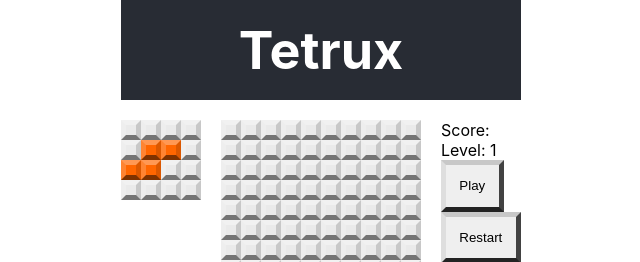
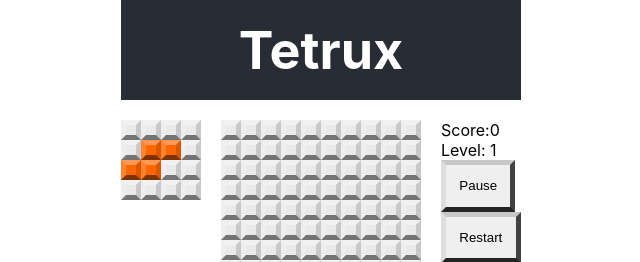
Before and after one commit to DeJayDev/redus-tetris, a React (Create React App) app: page / in a window 1280 px wide. Shown: the top 262 px of the page, without its empty margins (319-959 px from the left). Built offline with nearby package versions, Linux system fonts and the light colour scheme.

Commit message:
Added connection for score board

```diff
--- a/src/actions/index.js
+++ /dev/null
@@ -1,36 +0,0 @@
-export const RESUME     = "RESUME"     // Resume a paused game
-export const PAUSE      = "PAUSE"      // Pause the game
-export const RESTART    = "RESTART"    // Restart Game
-export const ROTATE     = "ROTATE"     // Rotate piece
-export const MOVE_LEFT  = "MOVE_LEFT"  // Move piece left
-export const MOVE_RIGHT = "MOVE_RIGHT" // Move piece right
-export const MOVE_DOWN  = "MOVE_DOWN"  // Move piece down
-export const GAME_OVER  = "GAME_OVER"  // The game is over
-
-export const moveRight = () => {
-    return { type: MOVE_RIGHT }
-}
-
-export const moveLeft = () => {
-    return { type: MOVE_LEFT }
-}
-
-export const rotate = () => {
-    return { type: ROTATE }
-}
-
-export const moveDown = () => {
-    return { type: MOVE_DOWN }
-}
-
-export const pause = () => {
-    return { type: PAUSE }
-}
-
-export const resume = () => {
-    return { type: RESUME }
-}
-
-export const restart = () => {
-    return { type: RESTART }
-}
--- /dev/null
+++ b/src/actions/index.ts
@@ -0,0 +1,36 @@
+export const RESUME     = 'RESUME'     // Resume a paused game
+export const PAUSE      = 'PAUSE'      // Pause the game
+export const RESTART    = 'RESTART'    // Restart Game
+export const ROTATE     = 'ROTATE'     // Rotate piece
+export const MOVE_LEFT  = 'MOVE_LEFT'  // Move piece left
+export const MOVE_RIGHT = 'MOVE_RIGHT' // Move piece right
+export const MOVE_DOWN  = 'MOVE_DOWN'  // Move piece down
+export const GAME_OVER  = 'GAME_OVER'  // The game is over
+
+export const moveRight = () => {
+	return { type: MOVE_RIGHT }
+}
+
+export const moveLeft = () => {
+	return { type: MOVE_LEFT }
+}
+
+export const rotate = () => {
+	return { type: ROTATE }
+}
+
+export const moveDown = () => {
+	return { type: MOVE_DOWN }
+}
+
+export const pause = () => {
+	return { type: PAUSE }
+}
+
+export const resume = () => {
+	return { type: RESUME }
+}
+
+export const restart = () => {
+	return { type: RESTART }
+}
--- a/src/components/MessagePopup.tsx
+++ b/src/components/MessagePopup.tsx
@@ -21,7 +21,7 @@ function MessagePopup(props: any) {
 	return <Fragment>
 		<div className={`message-popup ${isHidden}`}>
 			<h1>Message Title</h1>
-			<p>Message Content</p>
+			<p>{message}</p>
 		</div>
 	</Fragment>
 }
--- a/src/components/Scoreboard.tsx
+++ b/src/components/Scoreboard.tsx
@@ -1,15 +1,31 @@
 import { Fragment } from 'react'
+import { useDispatch, useSelector } from 'react-redux'
+import { pause, restart, resume } from '../actions'
 import '../css/Scoreboard.css'
+import { RootState } from '../reducers'
 
 // eslint-disable-next-line @typescript-eslint/no-explicit-any
 function Scoreboard(props: any) { //TODO: fix type
 
+	const dispatch = useDispatch()
+	const game = useSelector((state: RootState) => state.game)
+	const { score, isRunning, gameOver } = game
+
 	return <Fragment>
 		<div className="scoreboard">
-			<div>Score:{ props.score }</div>
+			<div>Score:{ score }</div>
 			<div>Level: 1</div>
-			<button className="scoreboard-button" onClick={(e) => {}}>Play</button>
-			<button className="scoreboard-button" onClick={(e) => {}}>Restart</button>
+			<button className="scoreboard-button" onClick={(e) => {
+				if (gameOver) return
+				if (isRunning) {
+					dispatch(pause())
+				} else {
+					dispatch(resume())
+				}
+			}}>{isRunning ? 'Pause' : 'Play'}</button>
+			<button className="scoreboard-button" onClick={(e) => {
+				dispatch(restart())
+			}}>Restart</button>
 		</div>
 	</Fragment>
 
```
